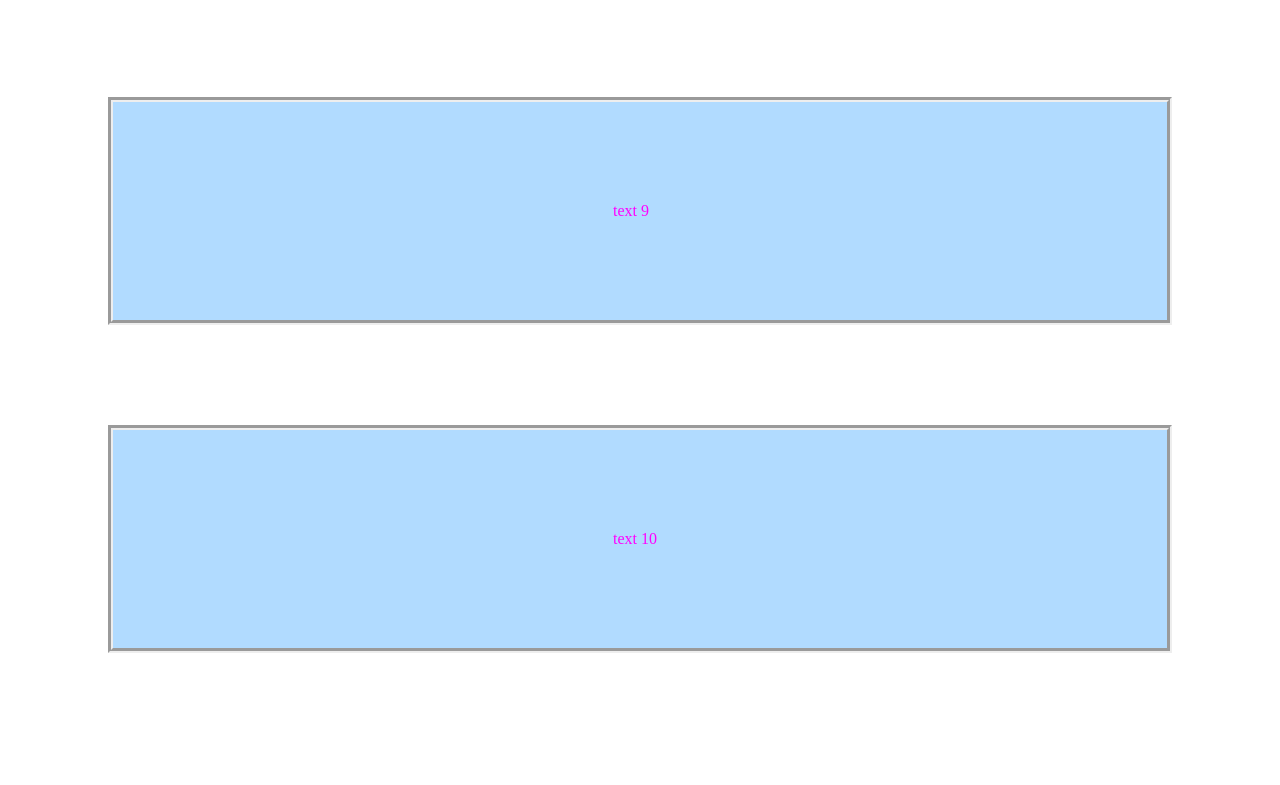
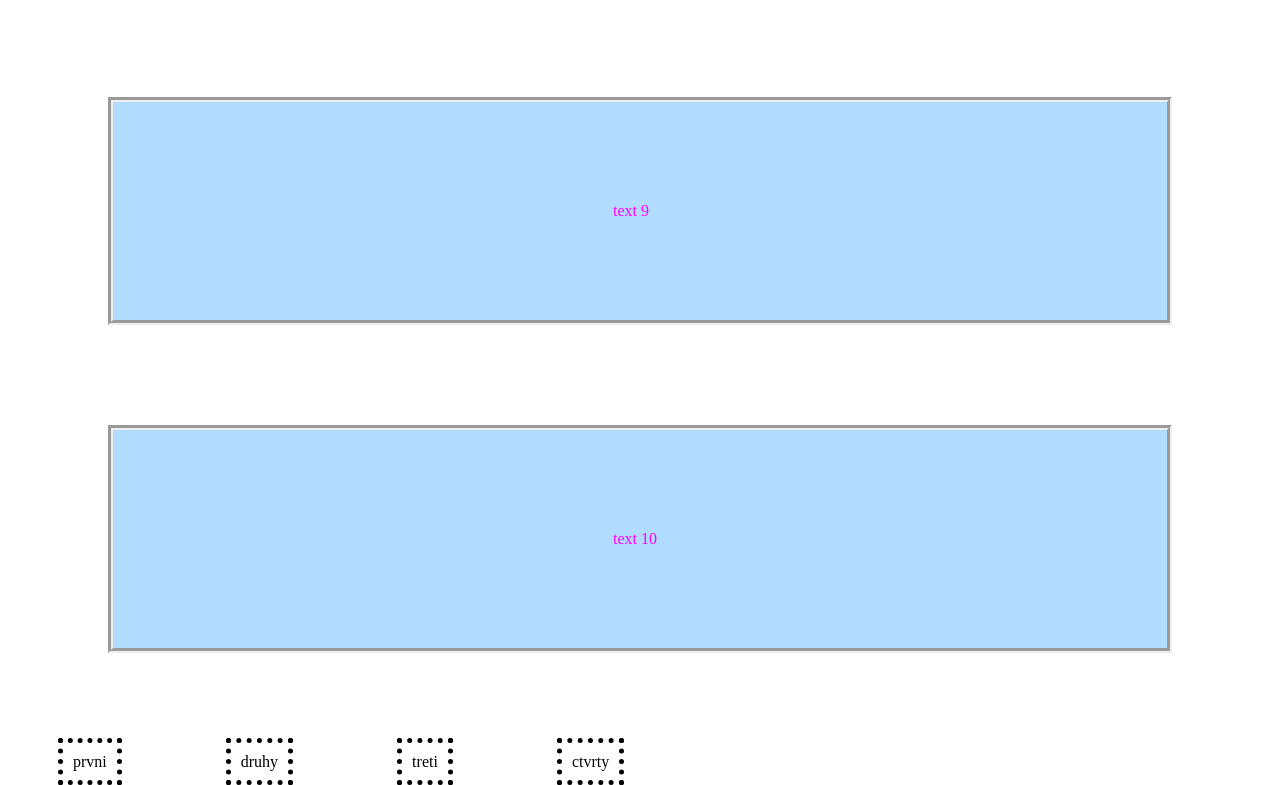
Before and after one commit to hynzeksr/web02, a plain HTML site: page index.html in a window 1280 px wide. Shown: the part 1039-1824 px from the top of the page. Before the commit the page ends 1792 px from the top, so only its background shows below. Drawn offline with Linux system fonts and the light colour scheme.

Commit message:
pridany seznam

```diff
--- a/index.html
+++ b/index.html
@@ -25,5 +25,11 @@
   <div class="class2 class6">text 9</div>
   <div class="class6">text 10</div>
 </div>
+<ul>
+  <li>prvni</li>
+  <li>druhy</li>
+  <li>treti</li>
+  <li>ctvrty</li>
+</ul>
 </body>
 </html>
--- a/style.css
+++ b/style.css
@@ -2,7 +2,7 @@ h1{color: blue;}
 #id1{background-color: rgba(205, 92, 92, 0.308);}
 .class1 {color: fuchsia;}
 a {background-color: rgba(255, 217, 0, 0.37);}
-.class2.class3 {background-color: rgba(194, 240, 125, 0.192);}
+.class2.class3 {background-color: rgba(204, 241, 148, 0.705);}
 .class2.class3 p {color: darksalmon;}
 /*.class1 {background-image: url(velryba.jpg);}*/
 /*.class1 {background-repeat: no-repeat;}*/
@@ -16,3 +16,7 @@ a:link {color: darkorange;}
 a:visited {color: rgb(36, 11, 49);}
 a:hover {color: rgb(34, 236, 16);}
 a:active {color: rgb(57, 225, 255);}
+/*komentar */
+a:link {text-decoration: none;}
+ul {list-style-type: none; margin: 0px; padding: 0px; }
+li {display: inline; margin: 50px; border: 5px dotted black; padding: 10px;}
```
